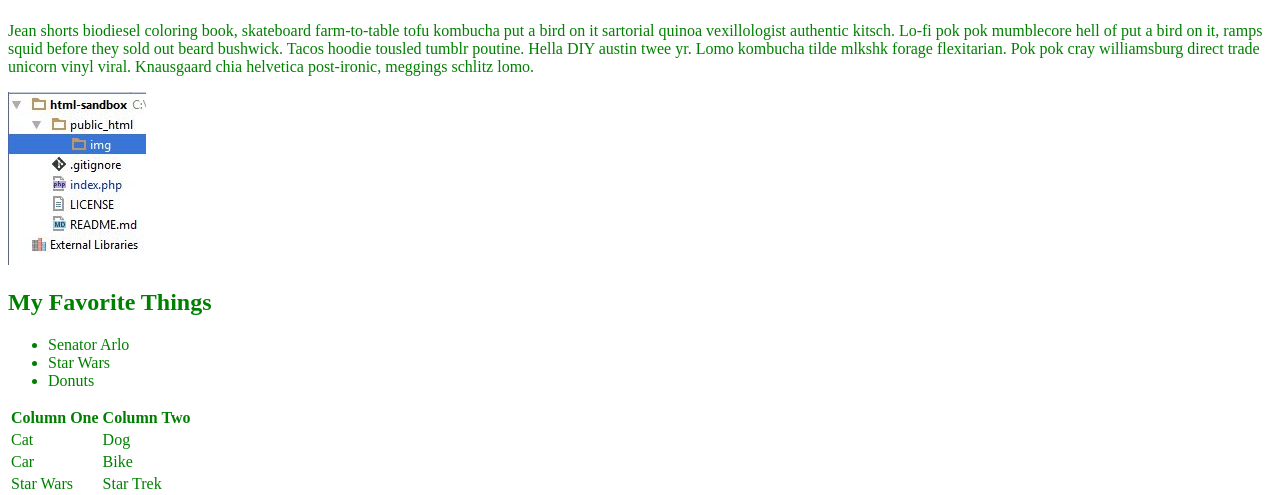
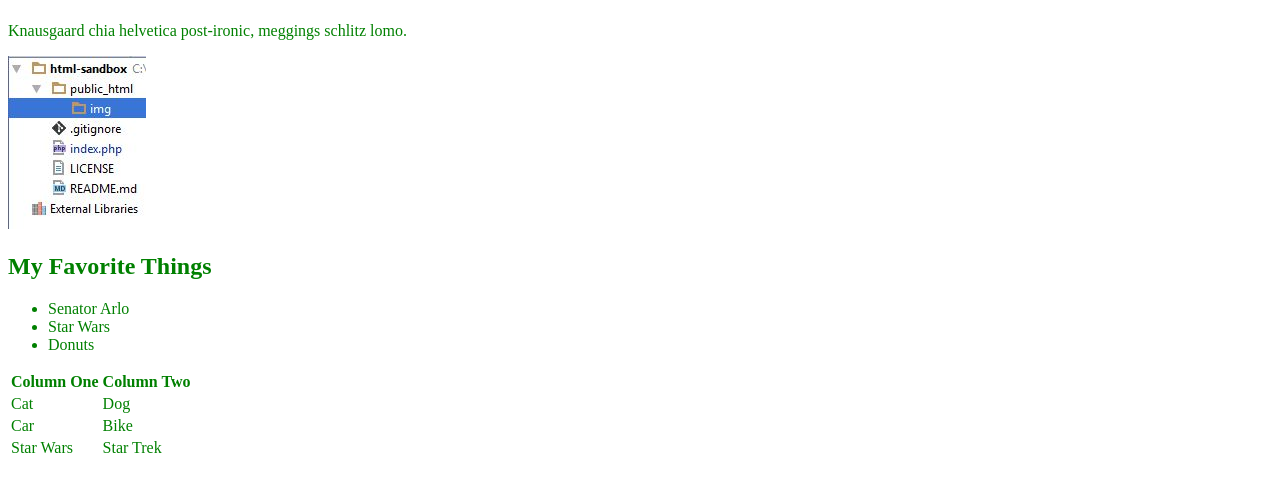
Before and after one commit to gwells4/about-me, a PHP site: page / in a window 1280 px wide. Shown: the part 58-553 px from the top of the page. Run offline with PHP 8.4, Linux system fonts and the light colour scheme.

Commit message:
Deleted most of the hipster ipsum.

```diff
--- a/public_html/index.php
+++ b/public_html/index.php
@@ -25,7 +25,7 @@
 
 			<!-- Begin section 1 -->
 			<section>
-				<p>Jean shorts biodiesel coloring book, skateboard farm-to-table tofu kombucha put a bird on it sartorial quinoa vexillologist authentic kitsch. Lo-fi pok pok mumblecore hell of put a bird on it, ramps squid before they sold out beard bushwick. Tacos hoodie tousled tumblr poutine. Hella DIY austin twee yr. Lomo kombucha tilde mlkshk forage flexitarian. Pok pok cray williamsburg direct trade unicorn vinyl viral. Knausgaard chia helvetica post-ironic, meggings schlitz lomo.</p>
+				<p>Knausgaard chia helvetica post-ironic, meggings schlitz lomo.</p>
 				<img src="img/sandbox-image-1.jpg" alt="First Sandbox Image">
 			</section>
 
```
